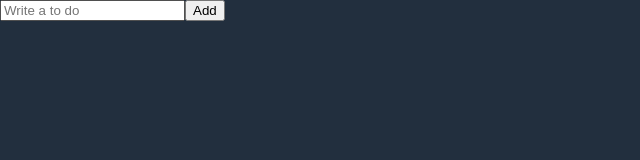
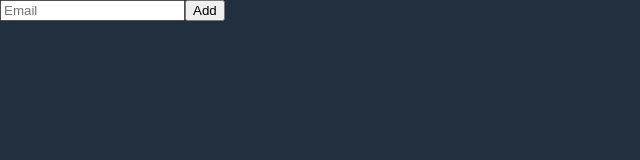
Before and after one commit to S2-D/react-masterclass, a React (Create React App) app: page / in a window 1280 px wide. Shown: the top 160 px of the page, without its empty margins (0-640 px from the left). Built offline with nearby package versions, Linux system fonts and the light colour scheme.

Commit message:
#5.6 Forms(react-hook-form)

```diff
--- a/package.json
+++ b/package.json
@@ -15,6 +15,7 @@
     "react-apexcharts": "^1.3.9",
     "react-dom": "^17.0.2",
     "react-helmet": "^6.1.0",
+    "react-hook-form": "^7.21.2",
     "react-query": "^3.33.7",
     "react-router-dom": "^5.3.0",
     "react-scripts": "4.0.3",
--- a/src/ToDoList.tsx
+++ b/src/ToDoList.tsx
@@ -1,21 +1,37 @@
 import React, { useState } from "react";
+import { useForm } from "react-hook-form";
+
+// function ToDoList() {
+//   const [toDo, setToDo] = useState("");
+//   const onChange = (event: React.FormEvent<HTMLInputElement>) => {
+//     const {
+//       currentTarget: { value },
+//     } = event;
+//     setToDo(value);
+//   };
+//   const onSubmit = (event: React.FormEvent<HTMLFormElement>) => {
+//     event.preventDefault();
+//     console.log(toDo);
+//   };
+//   return (
+//     <div>
+//       <form onSubmit={onSubmit}>
+//         <input onChange={onChange} value={toDo} placeholder="Write a to do" />
+//         <button>Add</button>
+//       </form>
+//     </div>
+//   );
+// }
 
 function ToDoList() {
-  const [toDo, setToDo] = useState("");
-  const onChange = (event: React.FormEvent<HTMLInputElement>) => {
-    const {
-      currentTarget: { value },
-    } = event;
-    setToDo(value);
-  };
-  const onSubmit = (event: React.FormEvent<HTMLFormElement>) => {
-    event.preventDefault();
-    console.log(toDo);
-  };
+  //register : value, onChange 기능
+  //watch : form 입력값 추적
+  const { register, watch } = useForm();
+  console.log(watch());
   return (
     <div>
-      <form onSubmit={onSubmit}>
-        <input onChange={onChange} value={toDo} placeholder="Write a to do" />
+      <form>
+        <input {...register("Email")} placeholder="Email" />
         <button>Add</button>
       </form>
     </div>
```
